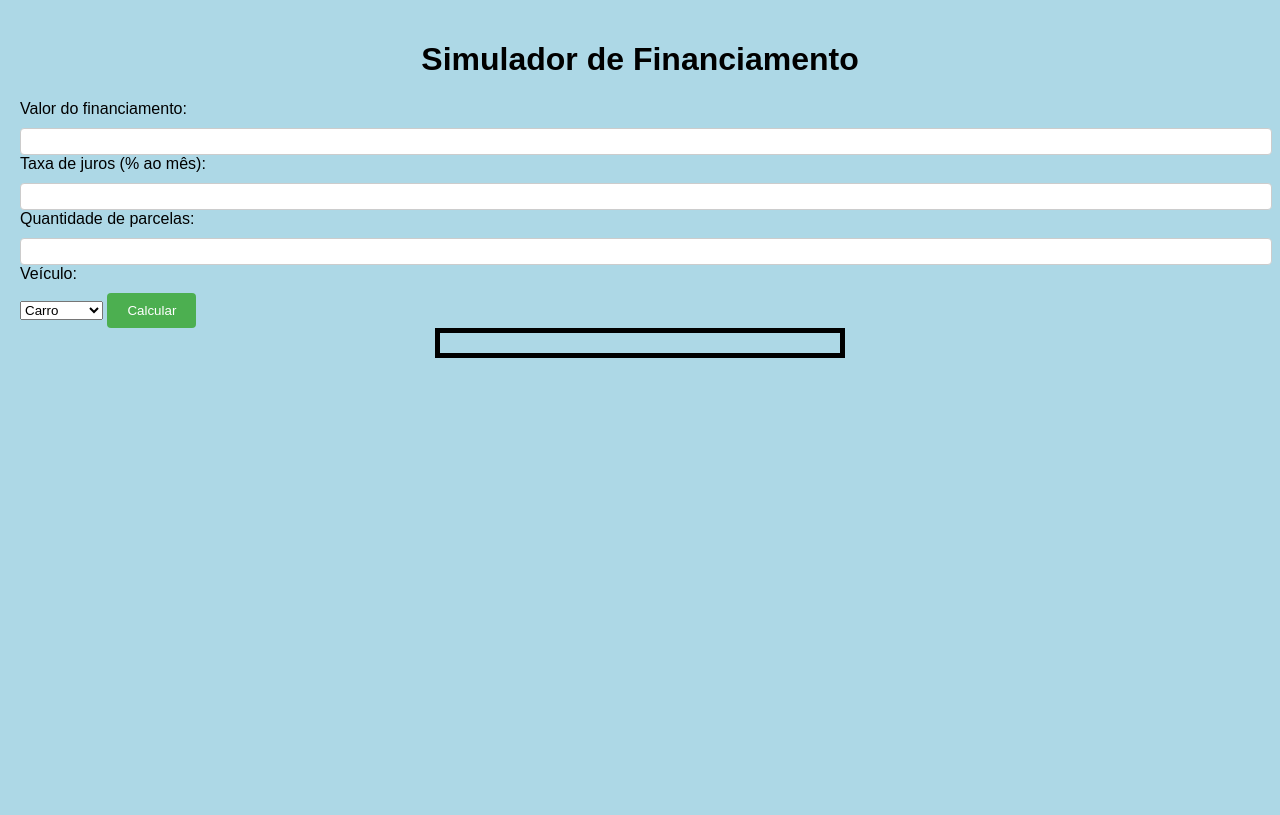
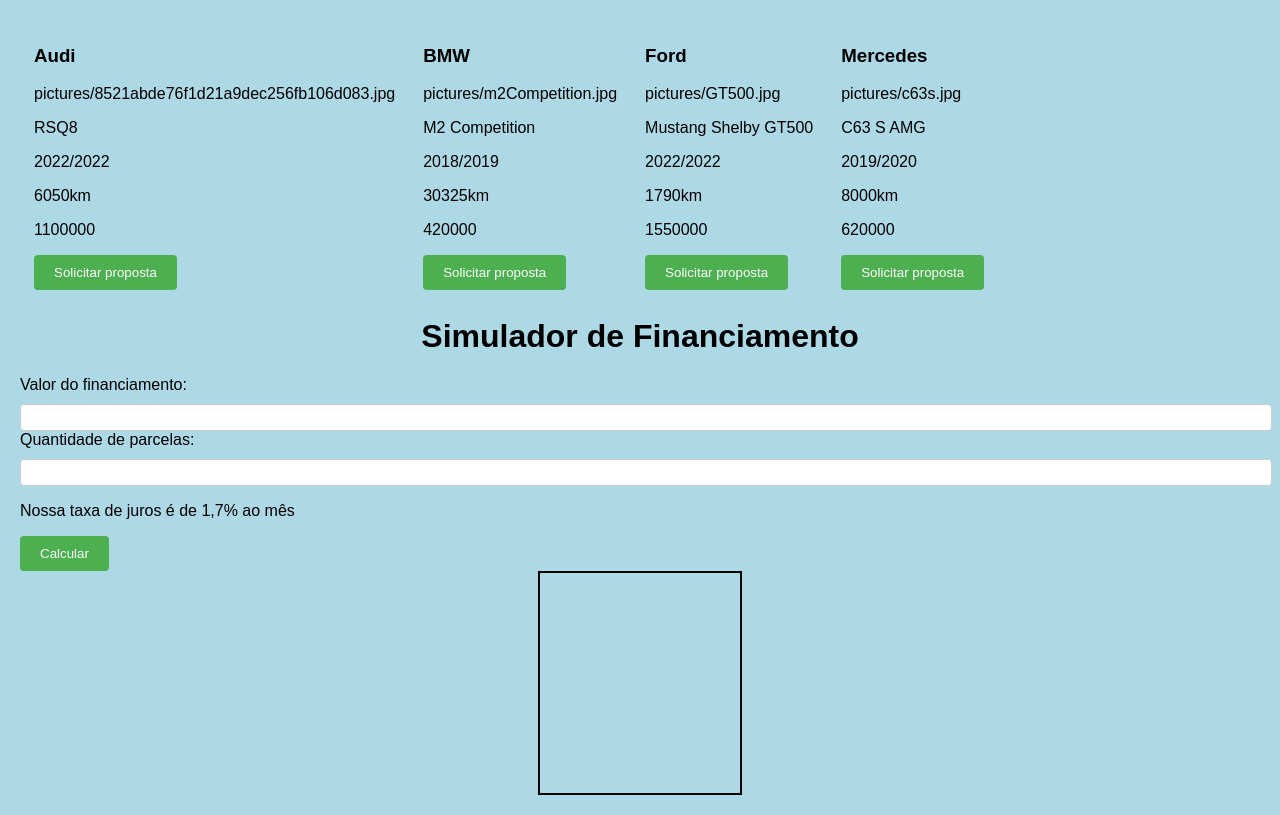
Before and after one commit to jvitorfarias/SimuladorDeFinanciamento, a plain HTML site: page index.html in a window 1280 px wide. Drawn offline with Linux system fonts and the light colour scheme.

Commit message:
Adicionado carsList.json, integração no javascript com o jso, alterações no index.html e remoção das pags 'complementar.html' e 'index.js'.

```diff
--- /dev/null
+++ b/carsList.json
@@ -0,0 +1,35 @@
+{
+    "carsList": [
+        {
+            "brand": "Audi",
+            "photo": "pictures/8521abde76f1d21a9dec256fb106d083.jpg",
+            "model": "RSQ8",
+            "year": "2022/2022",
+            "km": "6050km",
+            "price": 1100000
+        },
+        {
+            "brand": "BMW",
+            "photo": "pictures/m2Competition.jpg",
+            "model": "M2 Competition",
+            "year": "2018/2019",
+            "km": "30325km",
+            "price": 420000
+        },
+        {
+            "brand": "Ford",
+            "photo": "pictures/GT500.jpg",
+            "model": "Mustang Shelby GT500",
+            "year": "2022/2022",
+            "km": "1790km",
+            "price": 1550000
+        },
+        {
+            "brand": "Mercedes",
+            "photo": "pictures/c63s.jpg",
+            "model": "C63 S AMG",
+            "year": "2019/2020",
+            "km": "8000km",
+            "price": 620000
+        }
+]}
--- a/index.html
+++ b/index.html
@@ -1,5 +1,5 @@
 <!DOCTYPE html>
-<html lang="en">
+<html lang="pt-BR">
 <head>
     <meta charset="UTF-8">
     <meta http-equiv="X-UA-Compatible" content="IE=edge">
@@ -8,29 +8,20 @@
      <link rel="stylesheet" href="styless.css">
 </head>
 <body>
+  <div id="car"></div>
   <h1>Simulador de Financiamento</h1>
-
   <form id="formFinanciamento">
     <label for="valor">Valor do financiamento:</label>
     <input type="number" id="valor" required>
-
-      <label for="juros">Taxa de juros (% ao mês):</label>
-      <input type="number" id="juros" required>
-
     <label for="parcelas">Quantidade de parcelas:</label>
     <input type="number" id="parcelas" required>
 
-      <label for="veiculo">Veículo:</label>
-      <select id="veiculo" required></select>
+    <p>Nossa taxa de juros é de 1,7% ao mês</p>
 
     <button type="submit">Calcular</button>
   </form>
 
   <div id="resultado"></div>
-
-    <div id="veiculoSelecionado"></div>
-
-
   <script src="script.js"></script>
 </body>
 </html>
--- a/script.js
+++ b/script.js
@@ -1,3 +1,78 @@
+const cars1 = document.getElementById("car")
+
+fetch("carsList.json").then((response) => {
+  response.json().then((dados) => {
+    dados.carsList.forEach((cars) => {
+      const folder = document.createElement("div")
+      folder.className = "listCars"
+      const header = document.createElement("h3")
+      header.innerText = cars.brand
+      folder.appendChild(header)
+
+      const photos = document.createElement("p")
+      photos.innerHTML = cars.photo
+      folder.appendChild(photos)
+
+      const dataSheetModel = document.createElement("p")
+      dataSheetModel.innerText = cars.model
+      folder.appendChild(dataSheetModel)
+
+      const dataSheetYear = document.createElement("p")
+      dataSheetYear.innerText = cars.year
+      folder.appendChild(dataSheetYear)
+
+      const dataSheetKm = document.createElement("p")
+      dataSheetKm.innerText = cars.km
+      folder.appendChild(dataSheetKm)
+
+      const price = document.createElement("p")
+      price.innerText = cars.price
+      folder.appendChild(price)
+
+      const button = document.createElement("button")
+      button.innerText = "Solicitar proposta"
+      button.addEventListener("click", () => {
+        console.log("Enviaremos uma proposta para o email cadastrado!")
+      })
+      folder.appendChild(button)
+      cars1.appendChild(folder)
+    });
+  })
+  })
+
+const form = document.getElementById("formFinanciamento");
+
+form.addEventListener("submit", function(event) {
+  event.preventDefault()
+
+  let valor = Number(document.getElementById("valor").value);
+  //let valorConvertido = Number(valor.toLocaleString("pt-BR", { style: "currency", currency: "BRL"}))
+  let parcelas = Number(document.getElementById("parcelas").value);
+  let resultado = valor / parcelas
+  //let resultadoFormatado = resultado.toLocaleString('pt-BR', { style: 'currency', currency: 'BRL' })
+  document.getElementById("resultado").textContent = `${parcelas} parcelas de R$ ${resultado * 1.7}`
+});
+
+//const veiculos = ["Carro", "Moto", "Caminhão", "Van", "Ônibus"];
+//  const selectVeiculo = document.getElementById("veiculo");
+//
+//  veiculos.forEach(veiculo => {
+//    const option = document.createElement("option");
+//    option.textContent = veiculo;
+//    selectVeiculo.appendChild(option);
+//  });
+//
+//  selectVeiculo.addEventListener('change', function() {
+//    const veiculoSelecionado = selectVeiculo.value;
+//    document.getElementById('veiculoSelecionado').textContent = "Veículo selecionado: " + veiculoSelecionado;
+//  });
+//
+//  document.addEventListener('keydown', function(event) {
+//    if (event.keyCode === 13) {
+//      console.log('Tecla Enter pressionada!');
+//    }
+//  });
+
 /*const calcularFinanciamento = (valor, juros, parcelas) =>  valor + (valor * juros * parcelas);
 
 let valor = parseFloat(prompt("Digite o valor do financiamento:"));
@@ -13,36 +88,3 @@ let parcelas = prompt("Quantidade de parcelas")
 let resultado = parseFloat(valor * taxa * parcelas);
 
 alert ("Valor total financiado é: R$ " + resultado)*/
-
-const form = document.getElementById('formFinanciamento');
-
-form.addEventListener('submit', function(event) {
-  event.preventDefault();
-
-  const valor = parseFloat(document.getElementById('valor').value);
-  const juros = parseFloat(document.getElementById('juros').value);
-  const parcelas = parseInt(document.getElementById('parcelas').value);
-
-  const resultado = valor + (valor * juros * parcelas);
-  document.getElementById('resultado').textContent = "O valor total do financiamento é: R$ " + resultado;
-});
-
-const veiculos = ["Carro", "Moto", "Caminhão", "Van", "Ônibus"];
-  const selectVeiculo = document.getElementById("veiculo");
-
-  veiculos.forEach(veiculo => {
-    const option = document.createElement("option");
-    option.textContent = veiculo;
-    selectVeiculo.appendChild(option);
-  });
-
-  selectVeiculo.addEventListener('change', function() {
-    const veiculoSelecionado = selectVeiculo.value;
-    document.getElementById('veiculoSelecionado').textContent = "Veículo selecionado: " + veiculoSelecionado;
-  });
-
-  document.addEventListener('keydown', function(event) {
-    if (event.keyCode === 13) {
-      console.log('Tecla Enter pressionada!');
-    }
-  });
--- a/styless.css
+++ b/styless.css
@@ -31,13 +31,30 @@ body {
 }
 
 #resultado {
-    width: 400px;
-    height: 20px;
+  width: 200px;
+  height: 220px;
   margin: 0 auto;
   text-align: center;
-    border: 5px solid black;
+  border: 2px solid black;
   display: flex;
   justify-content: center;
   font-weight: bold;
   color: black;
 }
+
+#car {
+  display: flex;
+}
+
+.listCars {
+  margin: 6px;
+  padding: 0px 8px;
+  align-items: center;
+}
+
+.cars-size {
+  max-width: 500px;
+  max-height: 250px;
+  width: auto;
+  height: auto;
+}
```
Also changed, not shown: complementar.html (deleted, +0 -12 lines), index.js (deleted, +0 -10 lines), pictures/8521abde76f1d21a9dec256fb106d083.jpg (added), pictures/GT500.jpg (added), pictures/c63s.jpg (added), pictures/m2Competition.jpg (added). Lines whose indentation alone changed are shown as unchanged.
